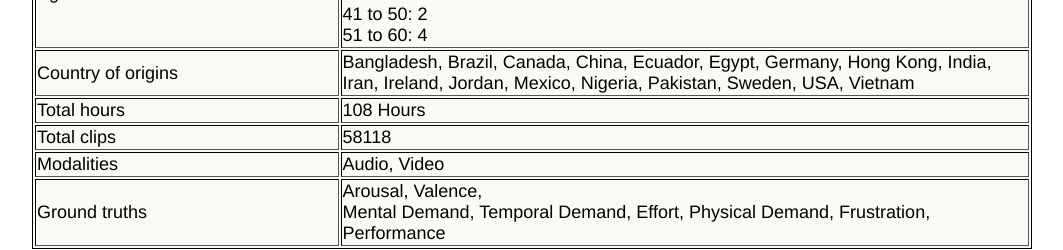
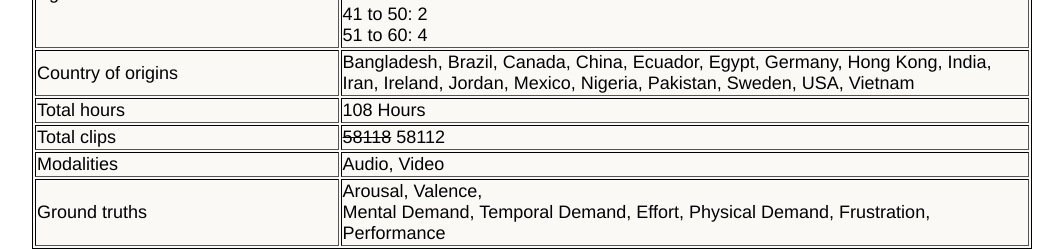
Before and after one commit to pritamqu/AVCAffe, a plain HTML site: page docs/index.html in a window 1280 px wide. Shown: the part 1760-2010 px from the top of the page, without its empty margins (108-1171 px from the left). Drawn offline with Linux system fonts and the light colour scheme; a script that the page names is missing.

Commit message:
readme fixed

```diff
--- a/docs/index.html
+++ b/docs/index.html
@@ -122,7 +122,7 @@
         </tr>
         <tr style="height: 18px;">
         <td align="left" style="height: 18px; width: 126.062px;">Total clips</td>
-        <td align="left" style="height: 18px; width: 290.938px;">58118</td>
+        <td align="left" style="height: 18px; width: 290.938px;"><s>58118</s> 58112 </td>
         </tr>
         <tr style="height: 18px;">
         <td align="left" style="height: 18px; width: 126.062px;">Modalities</td>
```
Also changed, not shown: 1 other file.
